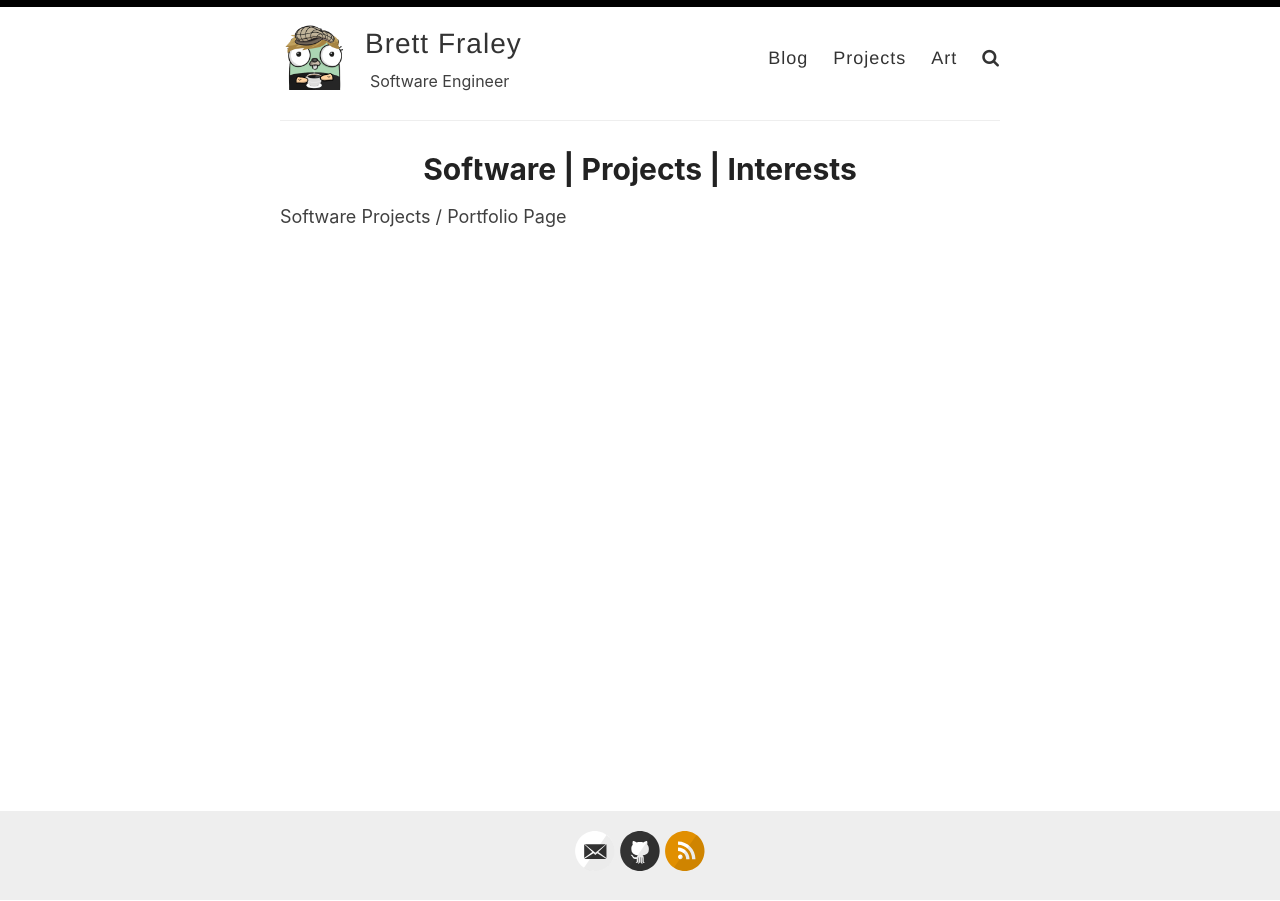
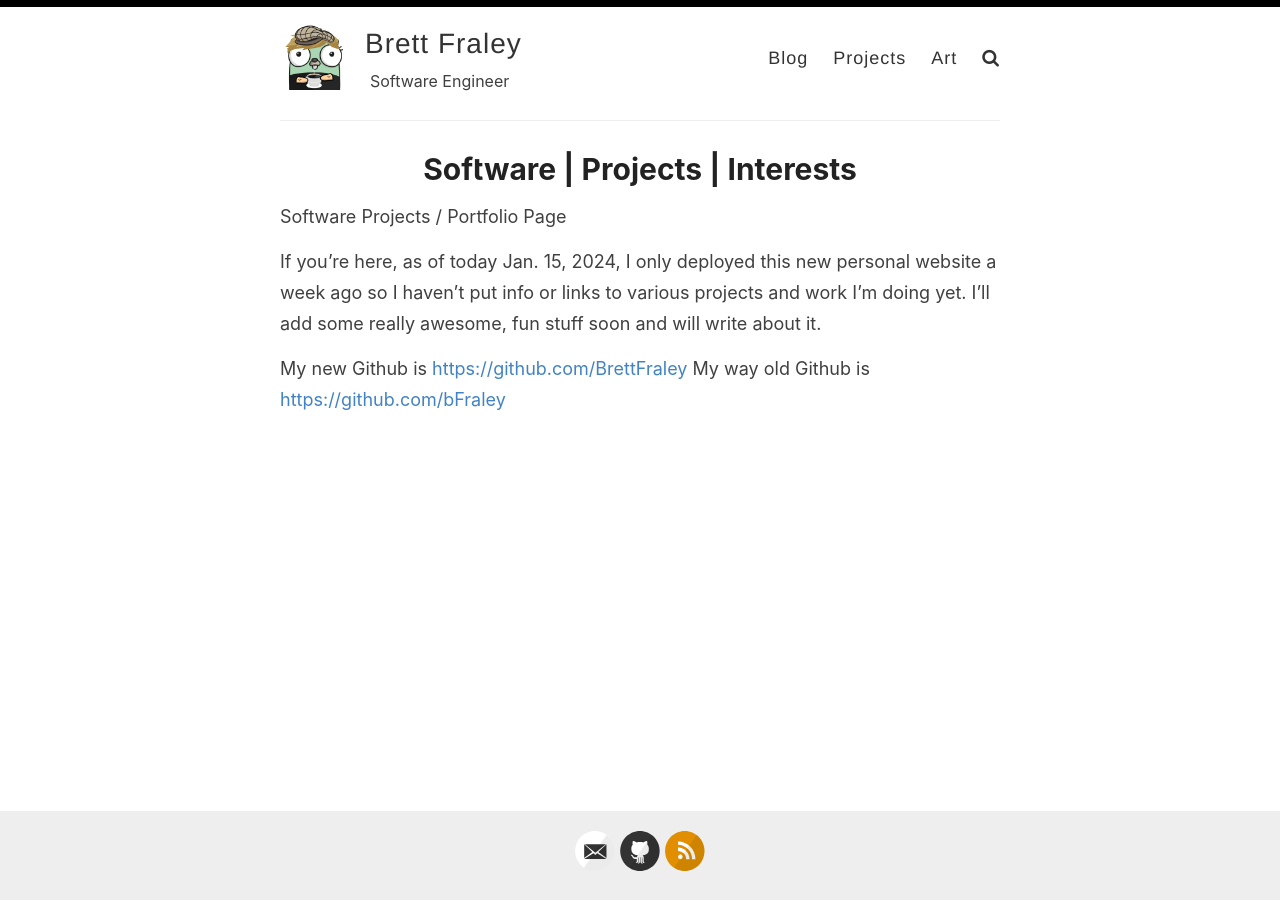
Before and after one commit to BrettFraley/BrettFraley.github.io, a Jekyll site: the page built from _pages/projects.md, in a window 1280 px wide. Built offline with Jekyll 4.4.1, drawn with Linux system fonts in a browser that asks for light colours; nearby versions of some CDN libraries.

Commit message:
Puts a not about Projects and Art pages...

```diff
--- a/_pages/projects.md
+++ b/_pages/projects.md
@@ -5,3 +5,10 @@ permalink: /projects/
 ---
 
 Software Projects / Portfolio Page
+
+If you're here, as of today Jan. 15, 2024, I only deployed this new personal website a week ago
+so I haven't put info or links to various projects and work I'm doing yet. I'll add some really awesome, fun
+stuff soon and will write about it.
+
+My new Github is [https://github.com/BrettFraley](https://github.com/BrettFraley)
+My way old Github is [https://github.com/bFraley](https://github.com/bFraley)
```
Also changed, not shown: _pages/art.md (+3 -0 lines).
